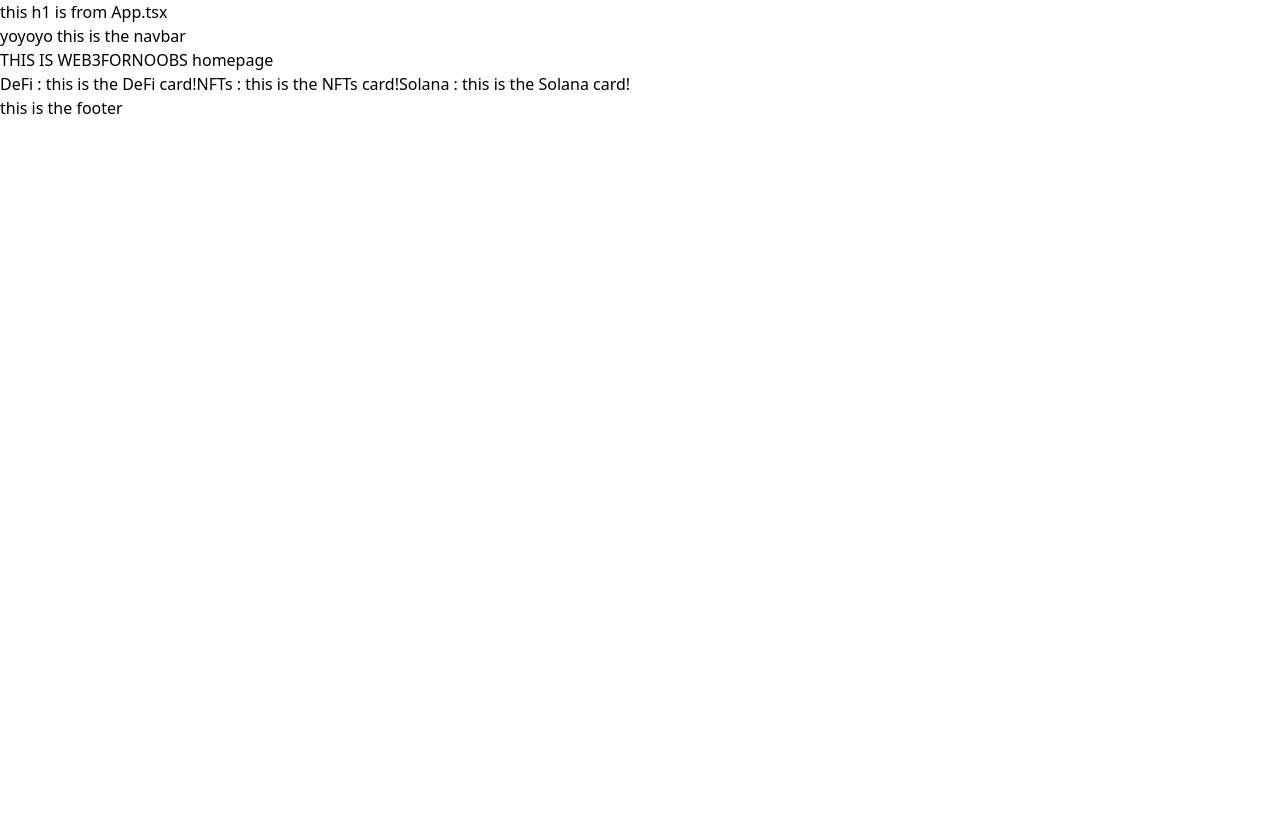
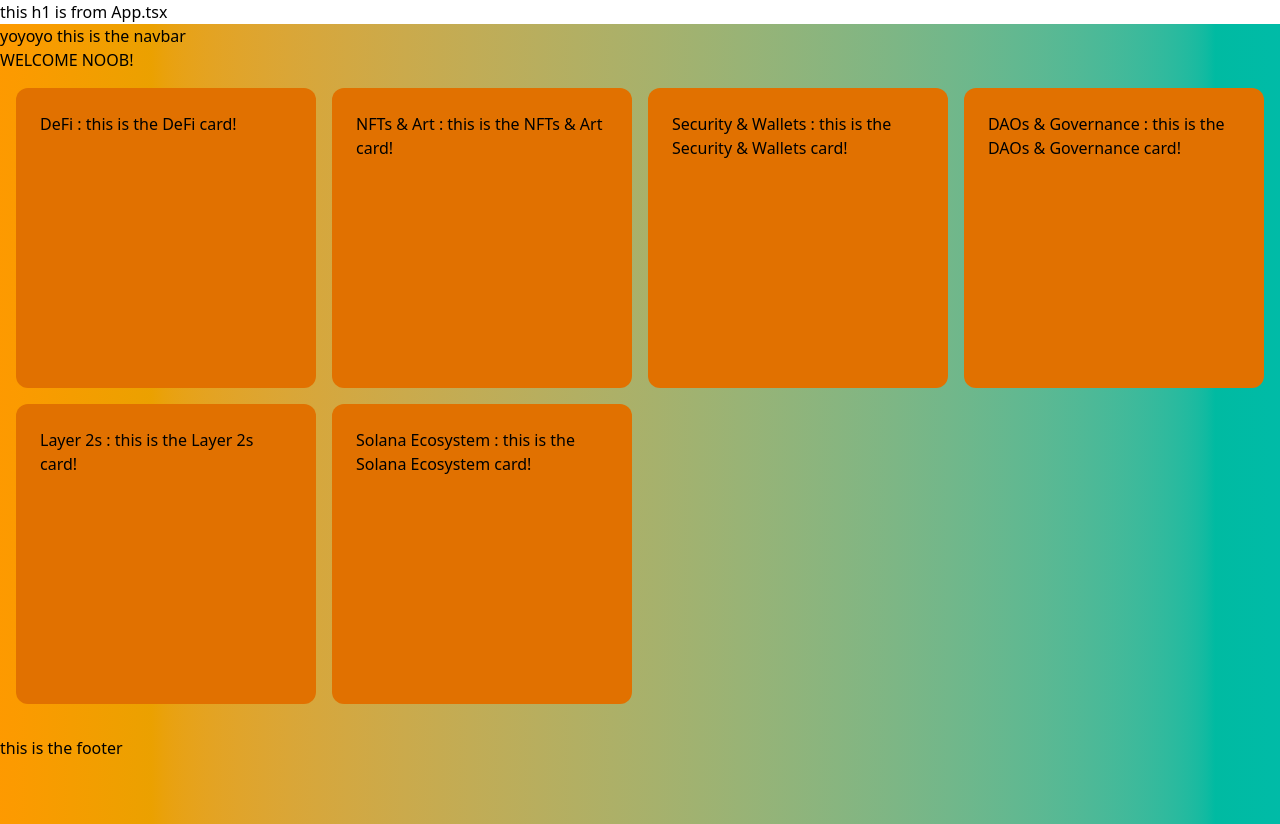
Before and after one commit to manishpoko/web3-for-noobs, a React app in the folder frontend/: page / in a window 1280 px wide. Before the commit the page ends 800 px from the top, so only its background shows below. Built offline with nearby package versions, Linux system fonts and the light colour scheme; the HTML template or start-up script is replaced by a standard one.

Commit message:
tailwind grid skeleton

```diff
--- a/frontend/src/components/CategoryCard.tsx
+++ b/frontend/src/components/CategoryCard.tsx
@@ -13,7 +13,7 @@ interface CategoryCard{
 export default function CategoryCard(categoryCard: CategoryCard) {
 
     return (
-        <Link to= {`/categories/${categoryCard.slug}`}>
+        <Link className="bg-amber-600 rounded-xl flex flex-col justify-between  p-6 aspect-square" to= {`/categories/${categoryCard.slug}`}>
             {categoryCard.title} : this is the {categoryCard.title} card!
         </Link>
 
--- a/frontend/src/layout/AppLayout.tsx
+++ b/frontend/src/layout/AppLayout.tsx
@@ -2,7 +2,7 @@ import { Outlet } from "react-router-dom";
 
 export default function AppLayout() {
   return (
-    <div>
+    <div className="min-h-screen  bg-gradient-to-r from-amber-500 to-teal-500">
       <nav>yoyoyo this is the navbar</nav>
       <main>
         <Outlet/>
--- a/frontend/src/pages/HomePage.tsx
+++ b/frontend/src/pages/HomePage.tsx
@@ -2,9 +2,48 @@
 import CategoryCard from "../components/CategoryCard";
 
 const MOCK_CATEGORIES = [
-  { id: 1, title: "DeFi", description: "Decentralized Finance basics.", slug: "defi" },
-  { id: 2, title: "NFTs", slug: "nfts", description: "Digital ownership and marketplaces." },
-  { id: 3, title: "Solana", slug: "solana", description: "High speed, low cost blockchain." },
+  {
+    id: 1,
+    title: "DeFi",
+    slug: "defi",
+    description: "Decentralized Finance. Learn lending, staking, and how to be your own bank.",
+    icon: "💸"
+  },
+  {
+    id: 2,
+    title: "NFTs & Art",
+    slug: "nfts-art",
+    description: "The basics of digital ownership, smart contracts, and marketplace mechanics.",
+    icon: "🖼️"
+  },
+  {
+    id: 3,
+    title: "Security & Wallets",
+    slug: "security-wallets",
+    description: "The non-negotiables of Web3: private keys, cold storage, and not getting scammed.",
+    icon: "🔒"
+  },
+  {
+    id: 4,
+    title: "DAOs & Governance",
+    slug: "daos-governance",
+    description: "Understanding collective ownership and voting systems in decentralized organizations.",
+    icon: "🤝"
+  },
+  {
+    id: 5,
+    title: "Layer 2s",
+    slug: "layer-2s",
+    description: "Scaling solutions like Polygon and Arbitrum. How to transact without paying $50 in gas.",
+    icon: "⚡"
+  },
+  {
+    id: 6,
+    title: "Solana Ecosystem",
+    slug: "solana",
+    description: "A deep dive into high-speed, low-cost applications and network fundamentals.",
+    icon: "🟣"
+  },
 ];
 
 
@@ -13,9 +52,10 @@ const MOCK_CATEGORIES = [
 export default function HomePage() {
 
   return (
-    <div>
-        <h1>THIS IS WEB3FORNOOBS homepage</h1>
-        <div>
+    <div className=" ">
+        <h1>WELCOME NOOB!</h1>
+
+        <div className="  grid grid-cols-1 sm:grid-cols-4 gap-4 p-4 mb-4 max-w-7xl mx-auto">
             {MOCK_CATEGORIES.map((categ) => (
                 <CategoryCard
                 key={categ.id}
```
